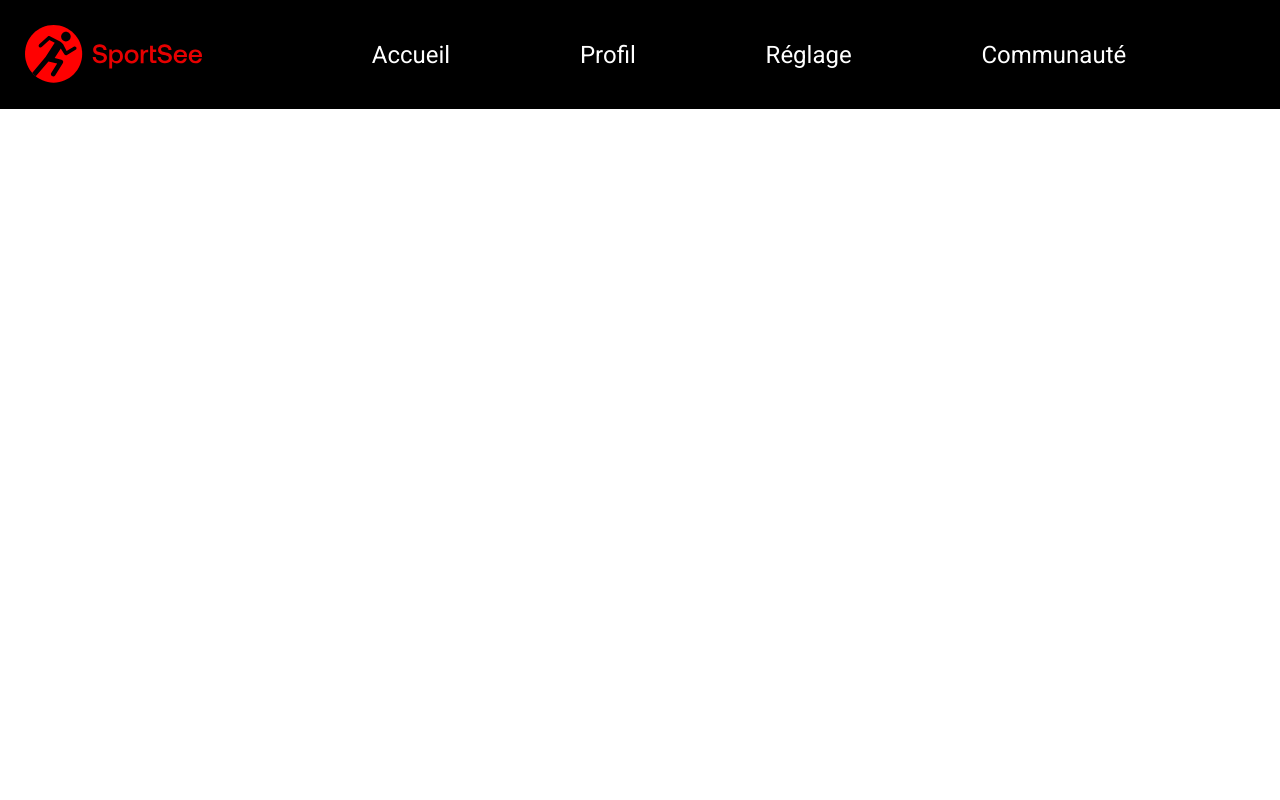
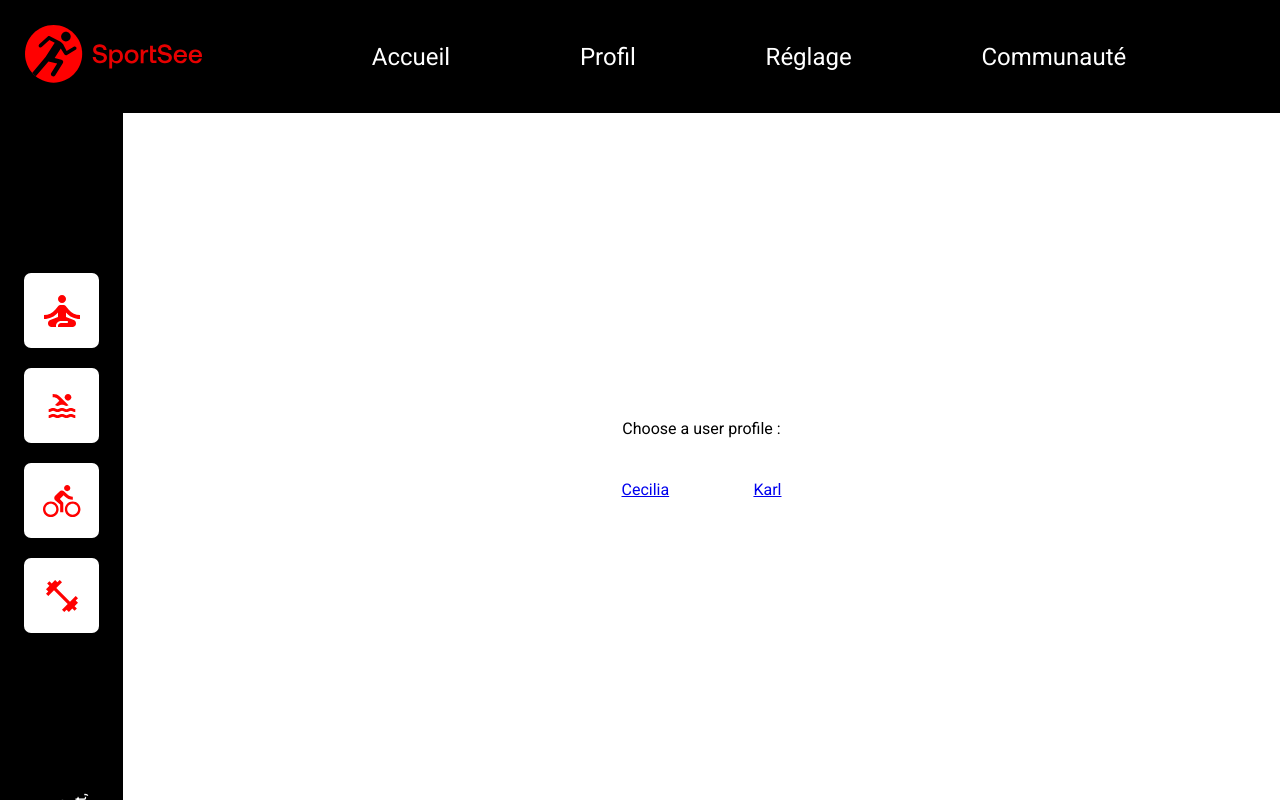
Before and after one commit to Kyukoshin/SportSee, a React (Create React App) app: page / in a window 1280 px wide. Built offline with nearby package versions, Linux system fonts and the light colour scheme.

Commit message:
Added landing + error + visuel fixes

```diff
--- a/src/App.js
+++ b/src/App.js
@@ -1,5 +1,7 @@
 import { Routes, Route } from "react-router-dom";
 import Home from "./pages/Home/Home";
+import Landing from "./pages/Landing/Landing";
+import Error from "./pages/Error/Error";
 import Header from "./components/Header/Header";
 
 function App() {
@@ -9,6 +11,8 @@ function App() {
         <Header />
         <Routes>
           <Route path="/user/:userId" element={<Home />} />
+          <Route path="/" element={<Landing />} />
+          <Route path="/*" element={<Error />} />
         </Routes>
       </main>
     </div>
--- a/src/components/Header/Header.jsx
+++ b/src/components/Header/Header.jsx
@@ -1,10 +1,11 @@
 import Nav from "../Nav/Nav";
 import logo from "../../assets/logo.svg";
+import { Link } from "react-router-dom";
 
 export default function Header() {
   return (
     <div className="header_wrap">
-      <img src={logo} alt="" />
+      <Link to="/"><img src={logo} alt="" /></Link>
       <Nav />
     </div>
   );
--- a/src/components/Nav/Nav.jsx
+++ b/src/components/Nav/Nav.jsx
@@ -1,8 +1,10 @@
+import { Link } from "react-router-dom";
+
 export default function Nav() {
   return (
     <div className="nav_wrap">
       <ul>
-        <li>Accueil</li>
+        <Link to="/"><li>Accueil</li></Link>
         <li>Profil</li>
         <li>Réglage</li>
         <li>Communauté</li>
--- a/src/components/Nav/Nav.scss
+++ b/src/components/Nav/Nav.scss
@@ -9,6 +9,9 @@
     li{
       list-style: none;
       font-size: 24px;
+      color: white;
+      text-decoration: none;
+      display: inline-block;
     }
   }
 }
--- a/src/main.scss
+++ b/src/main.scss
@@ -13,6 +13,8 @@
 
 
 @import "./pages/Home/Home.scss";
+@import "./pages/Error/Error.scss";
+@import "./pages/Landing/Landing.scss";
 
 *{
   margin: 0;
--- /dev/null
+++ b/src/pages/Error/Error.jsx
@@ -0,0 +1,19 @@
+import Sidebar from "../../components/Sidebar/Sidebar";
+import { Link } from "react-router-dom";
+
+const Error = () => {
+
+
+    return (
+        <div className="home">
+            <Sidebar />
+            <div>
+                Error
+                <div>
+                    <Link to="/">Back to landing page</Link>
+                </div>
+            </div>
+        </div>
+    );
+}
+export default Error
--- a/src/pages/Home/Home.jsx
+++ b/src/pages/Home/Home.jsx
@@ -7,12 +7,16 @@ import Gauge from "../../components/Gauge/Gauge";
 import Consumed from "../../components/Consumed/Consumed";
 
 import { useEffect, useState } from 'react'
-import { useParams } from 'react-router-dom'
+import { useParams, Navigate } from 'react-router-dom'
 import { getMainData, getActivityData, getSessionData, getPerformanceData } from '../../tools/api.js'
 
 const Home = () => {
 
   const { userId } = useParams()
+
+  if (userId !== '12' && userId !== '18') {
+    return <Navigate to="/*" />;
+  }
 
   const [data, setData] = useState({
     main: null,
--- a/src/pages/Home/Home.scss
+++ b/src/pages/Home/Home.scss
@@ -49,6 +49,7 @@
 
         div {
           width: 30%;
+          height: auto;
           aspect-ratio: 1;
           border-radius: 5px
         }
@@ -139,9 +140,10 @@
     position: absolute;
     color: grey;
     top: 46%;
-    left: 44%;
+    left: 42%;
     font-size: 18px;
     width: 70px;
+    text-align: center;
   }
 
 }
--- /dev/null
+++ b/src/pages/Landing/Landing.jsx
@@ -0,0 +1,20 @@
+import Sidebar from "../../components/Sidebar/Sidebar";
+import { Link } from "react-router-dom";
+
+const Landing = () => {
+
+
+    return (
+        <div className="home">
+            <Sidebar />
+            <div className="wrap_landing">
+                Choose a user profile :
+                <div className="wrap_users">
+                    <Link to="user/18">Cecilia</Link>
+                    <Link to="user/12">Karl</Link>
+                </div>
+            </div>
+        </div>
+    );
+}
+export default Landing
--- /dev/null
+++ b/src/pages/Landing/Landing.scss
@@ -0,0 +1,16 @@
+.wrap_users{
+    display: flex;
+    flex-flow: row;
+    justify-content: space-between;
+    width: inherit;
+}
+
+.wrap_landing{
+    margin: auto;
+    width: 10em;
+    height:5em;
+    display: flex;
+    flex-flow: column;
+    justify-content: space-between;
+    align-items: center;
+}
```
Also changed, not shown: src/pages/Error/Error.scss (added).
